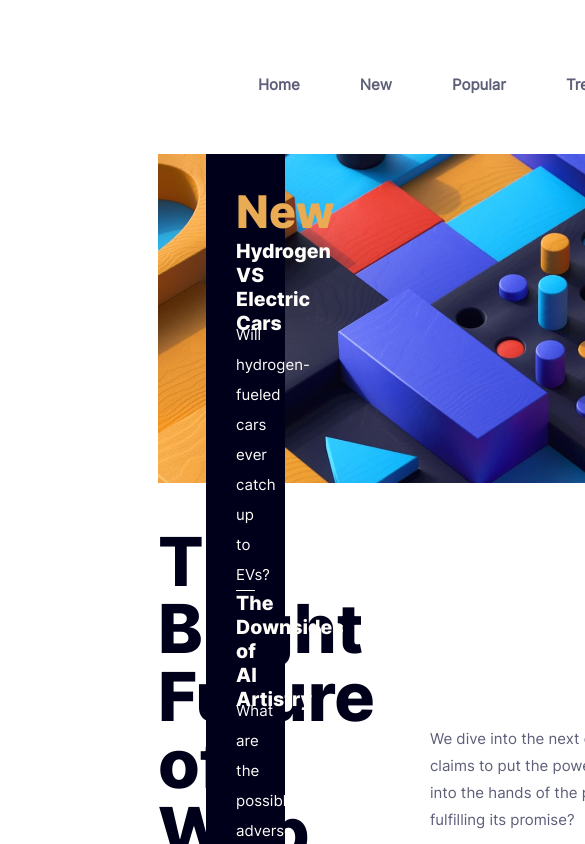
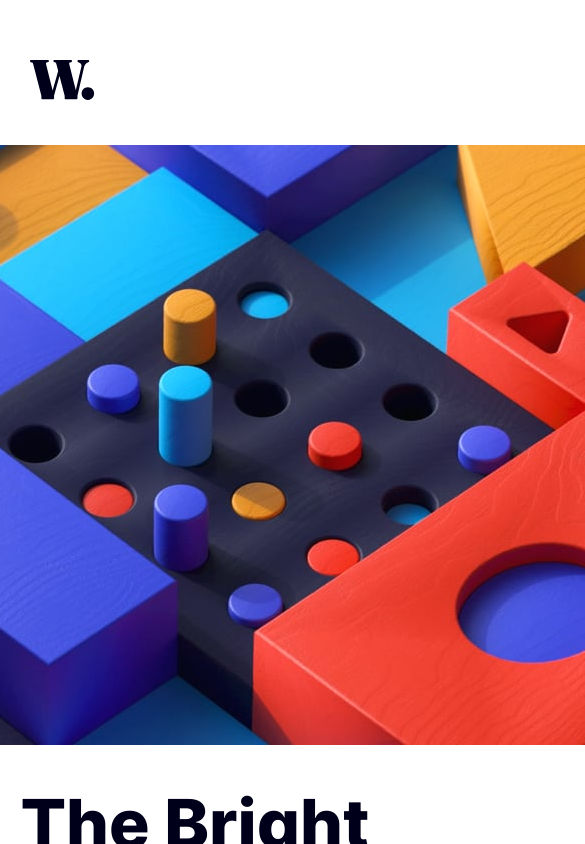
Before and after one commit to CharlieWallace17/news-homepage, a React (Create React App) app: page / in a window 390 px wide. Shown: the top 844 px of the page, 585 px wide, since content can reach past the window. Built offline with nearby package versions, Linux system fonts and the light colour scheme.

Commit message:
@media spacing for mobile screens

```diff
--- a/src/index.css
+++ b/src/index.css
@@ -21,6 +21,66 @@
 @font-face {
     font-family: 'Inter-ExtraBold';
     src: local('Inter'), url(../public/assets/fonts/static/Inter-ExtraBold.ttf);
+}
+
+@media only screen and (max-width: 550px) {
+    html,
+    body,
+    div#root,
+    div.mainCard,
+    div.mainCard-text,
+    div.lead {
+        display: flex;
+        flex-direction: column;
+        align-items: center;
+        max-width: 100vw;
+        padding: 0;
+        margin: 0;
+    }
+
+    .header svg {
+        padding-left: 2rem;
+    }
+
+    .header ul,
+    .header li,
+    .header a {
+        display: none;
+    }
+
+    .mainCard h1 {
+        text-align: center;
+        margin-left: -100px;
+    }
+
+    div.mainCard-text div {
+        padding: 0;
+        margin-bottom: 5rem;
+    }
+
+    div.mainCard-text div p {
+        width: 400px;
+        text-align: left;
+        line-height: 3;
+        margin-left: -100px;
+    }
+
+    div.sidebar {
+        width: 425px;
+        height: 400px;
+        margin-bottom: 5rem;
+    }
+
+    .footer {
+        flex-direction: column;
+        justify-content: space-between;
+        align-items: center;
+        margin-left: -180px;
+    }
+
+    .footer-card {
+        margin-bottom: 3rem;
+    }
 }
 
 html {
@@ -72,7 +132,7 @@ html {
 }
 
 .mainCard img {
-    width: 800px;
+    min-width: 800px;
 }
 
 .mainCard-text {
```
